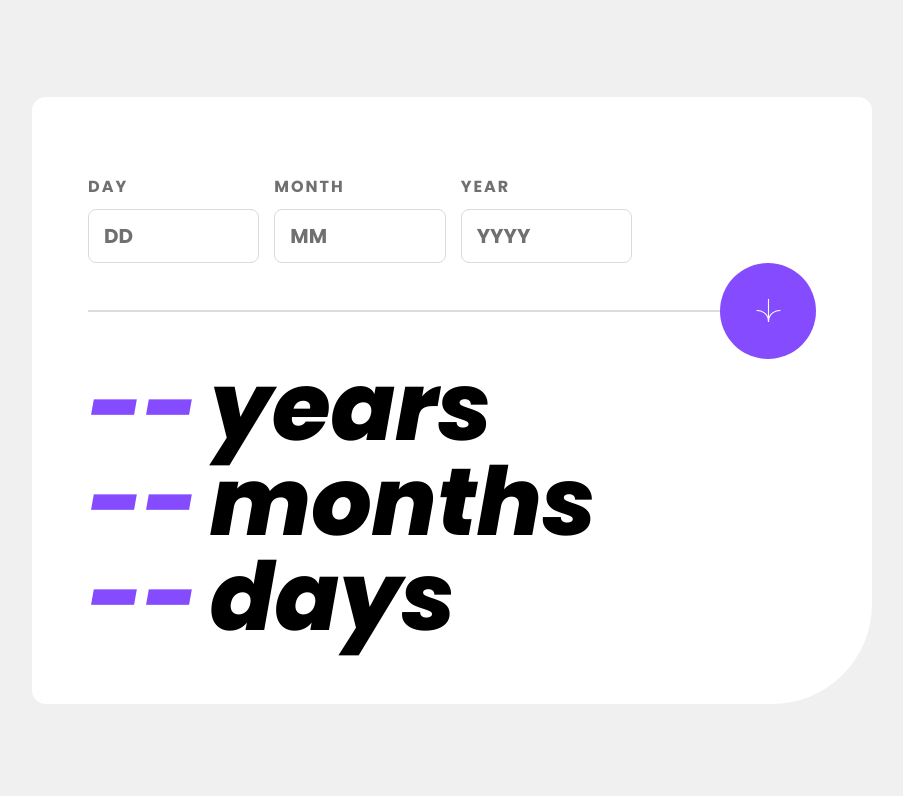
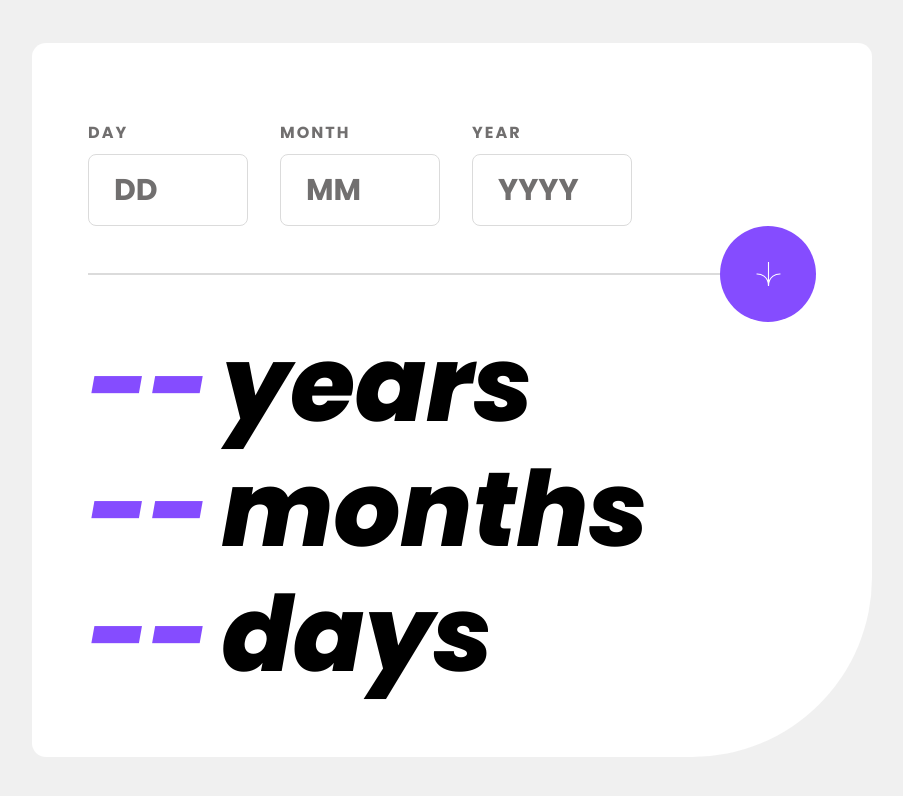
Before and after one commit to florianstancioiu/age-calculator-app, a React (Vite) app: page / in a window 1280 px wide. Shown: the top 796 px of the page, without its empty margins (188-1091 px from the left). Built offline with nearby package versions, Linux system fonts and the light colour scheme; the HTML template or start-up script is replaced by a standard one.

Commit message:
Tried to make the desktop version pixel perfect

```diff
--- a/src/App.css
+++ b/src/App.css
@@ -18,6 +18,10 @@ body {
   font-size: 3.2rem;
   background-color: var(--clr-neutral-two);
   padding: 8.8rem 1.6rem 23.8rem;
+}
+
+.hidden {
+  display: none;
 }
 
 @media screen and (min-width: 841px) {
--- a/src/App.jsx
+++ b/src/App.jsx
@@ -4,6 +4,7 @@ import './App.css';
 function App() {
   return (
     <main>
+      <h1 className='hidden'>Age calculator app</h1>
       <Calculator />
     </main>
   );
--- a/src/components/Calculator.module.css
+++ b/src/components/Calculator.module.css
@@ -1,6 +1,6 @@
 .wrapper {
   background-color: var(--clr-neutral-one);
-  border-radius: 1.4rem 1.4rem 10rem 1.4rem;
+  border-radius: 1.4rem 1.4rem 18rem 1.4rem;
   padding: 5.2rem 2.4rem 6rem;
 }
 
@@ -27,5 +27,6 @@
   .inputs-wrapper {
     width: 544px;
     margin-bottom: 0;
+    gap: 3.2rem;
   }
 }
--- a/src/components/DateText.module.css
+++ b/src/components/DateText.module.css
@@ -12,7 +12,7 @@
 
 @media screen and (min-width: 841px) {
   .wrapper {
-    font-size: 9.5rem;
-    line-height: 9.5rem;
+    font-size: 10.5rem;
+    line-height: 12.5rem;
   }
 }
--- a/src/components/Input.module.css
+++ b/src/components/Input.module.css
@@ -22,3 +22,16 @@
   color: var(--clr-neutral-four);
   font-size: 2rem;
 }
+
+@media screen and (min-width: 841px) {
+  .input {
+    height: 7.2rem;
+    line-height: 7.2rem;
+    padding: 0 2.5rem;
+    font-size: 3rem;
+  }
+
+  .input::placeholder {
+    font-size: 3rem;
+  }
+}
```
